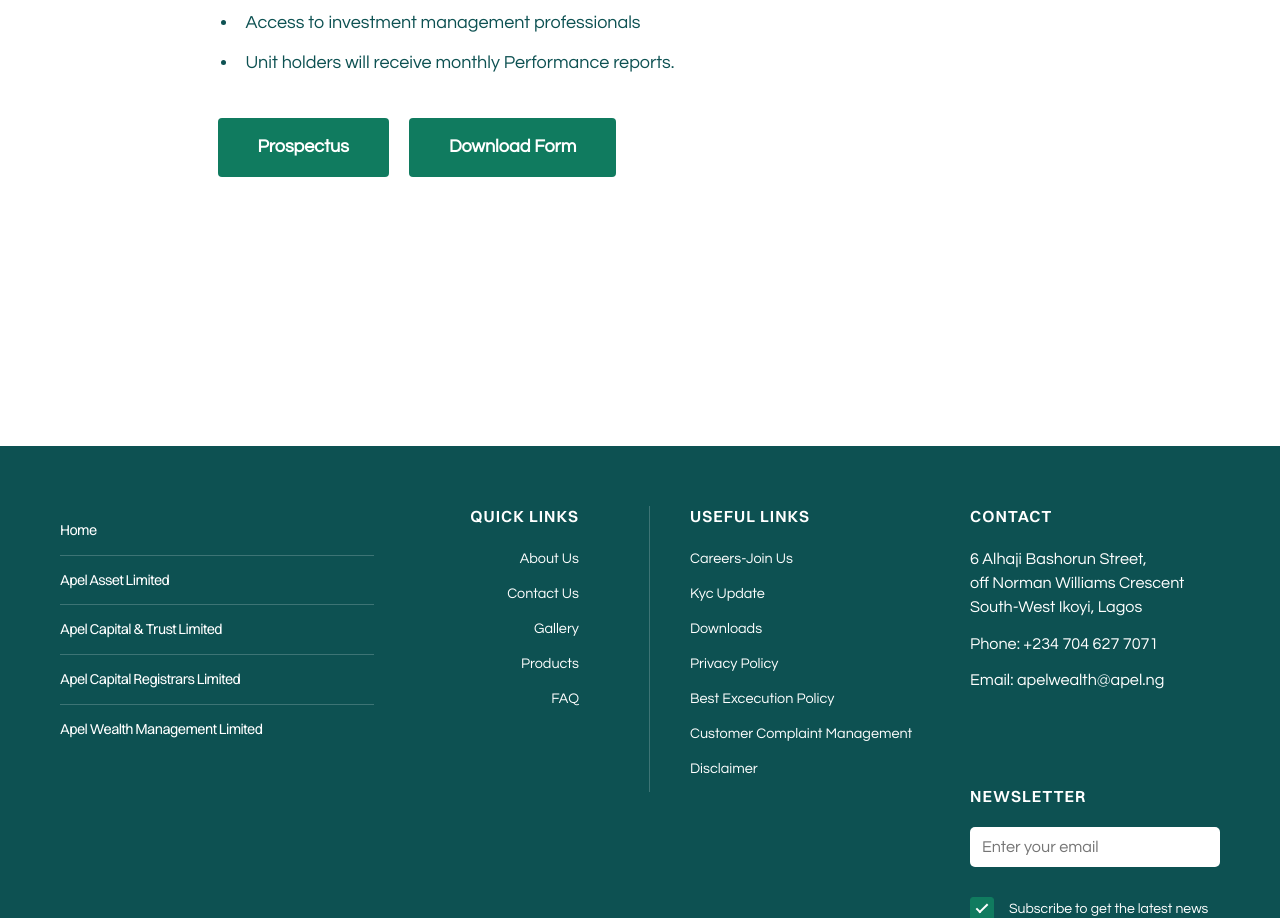
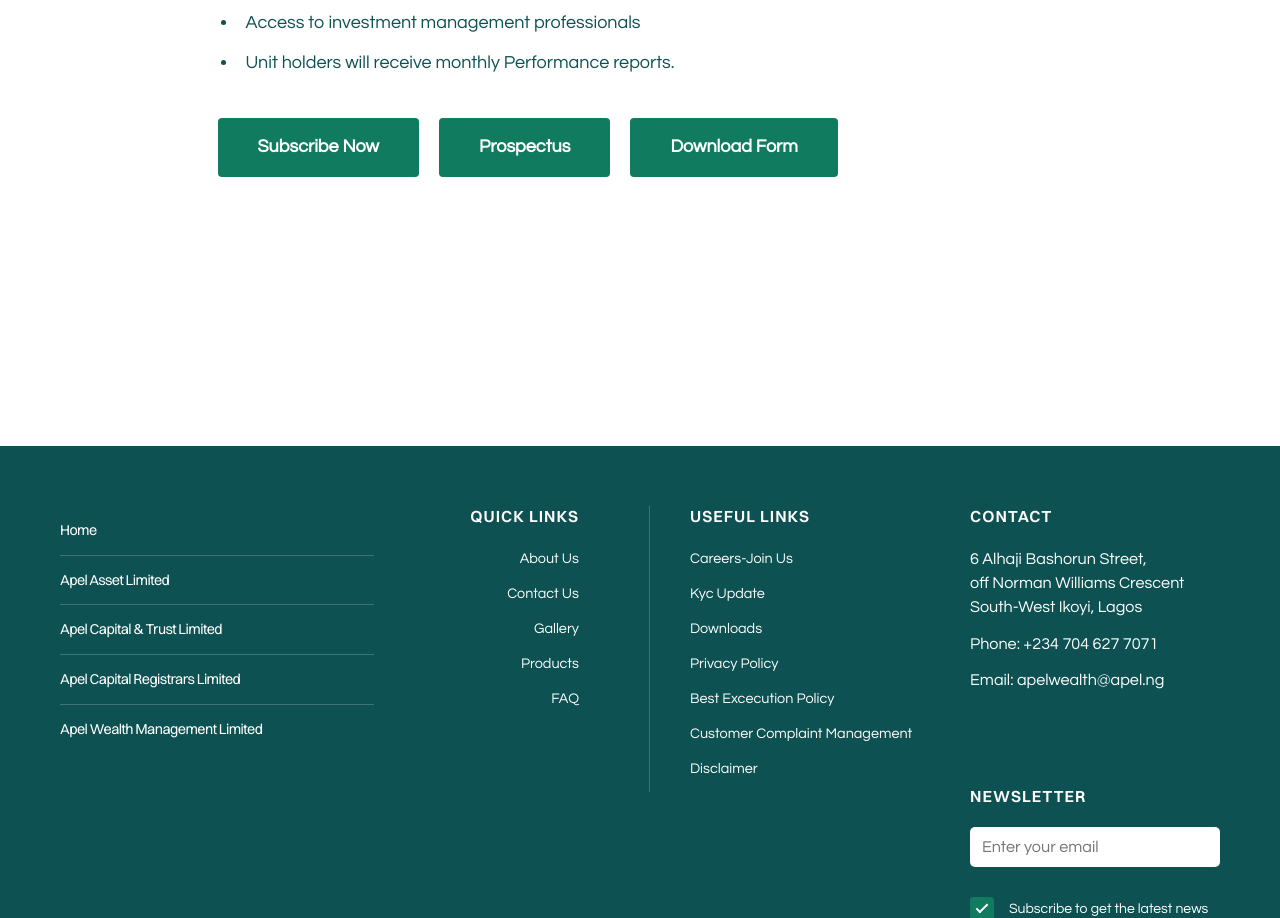
Before and after one commit to Apelng/AWML, a website: page Money-Market-Fund.html in a window 1280 px wide. Shown: the part 2326-3244 px from the top of the page. Drawn offline with Linux system fonts and the light colour scheme.

Commit message:
MMF Prospectus

```diff
--- a/Money-Market-Fund.html
+++ b/Money-Market-Fund.html
@@ -211,9 +211,15 @@
 
                             <!-- Action Buttons -->
                             <div class="mil-mb-60 mil-up mmf-buttons-container" style="display: flex; gap: 20px; flex-wrap: wrap; margin-top: 40px;">
-                                <a href="https://res.cloudinary.com/apelng/image/upload/v1764626261/APEL_WEALTH_MONEY_MARKET_FUND_-_PROSPECTUS__ezpd2o.pdf" class="mil-button mil-button-lg" style="background-color: #107b5f; color: #fff !important; padding: 15px 40px; text-decoration: none; border-radius: 4px; display: inline-block; font-weight: 600; transition: all 0.3s ease;">
+
+                                <a href="https://mutualfund.apel.com.ng" class="mil-button mil-button-lg" style="background-color: #107b5f; color: #fff !important; padding: 15px 40px; text-decoration: none; border-radius: 4px; display: inline-block; font-weight: 600; transition: all 0.3s ease;">
+                                    <span style="color: #fff !important;">Subscribe Now</span>
+                                </a>
+
+                                <a href="https://res.cloudinary.com/apelng/image/upload/v1764689625/Apel_Wealth_Prospectus_crwdug.pdf" class="mil-button mil-button-lg" style="background-color: #107b5f; color: #fff !important; padding: 15px 40px; text-decoration: none; border-radius: 4px; display: inline-block; font-weight: 600; transition: all 0.3s ease;">
                                     <span style="color: #fff !important;">Prospectus</span>
                                 </a>
+
                                 <a href="https://res.cloudinary.com/apelng/image/upload/v1764576016/AWMMF_Subscription_Form_xfqk9f.pdf" target="_blank" class="mil-button mil-button-lg" style="background-color: #107b5f; color: #fff !important; padding: 15px 40px; text-decoration: none; border-radius: 4px; display: inline-block; font-weight: 600; transition: all 0.3s ease;">
                                     <span style="color: #fff !important;">Download Form</span>
                                 </a>
```
